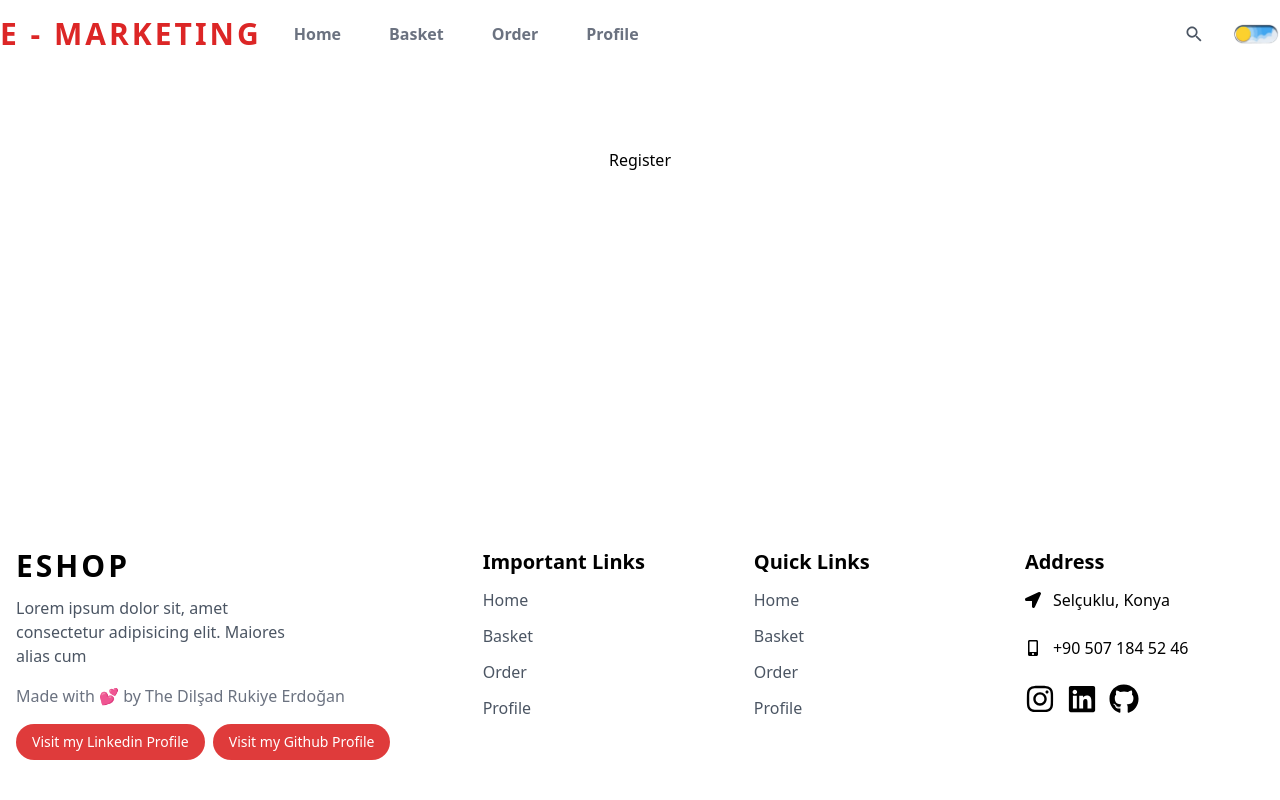
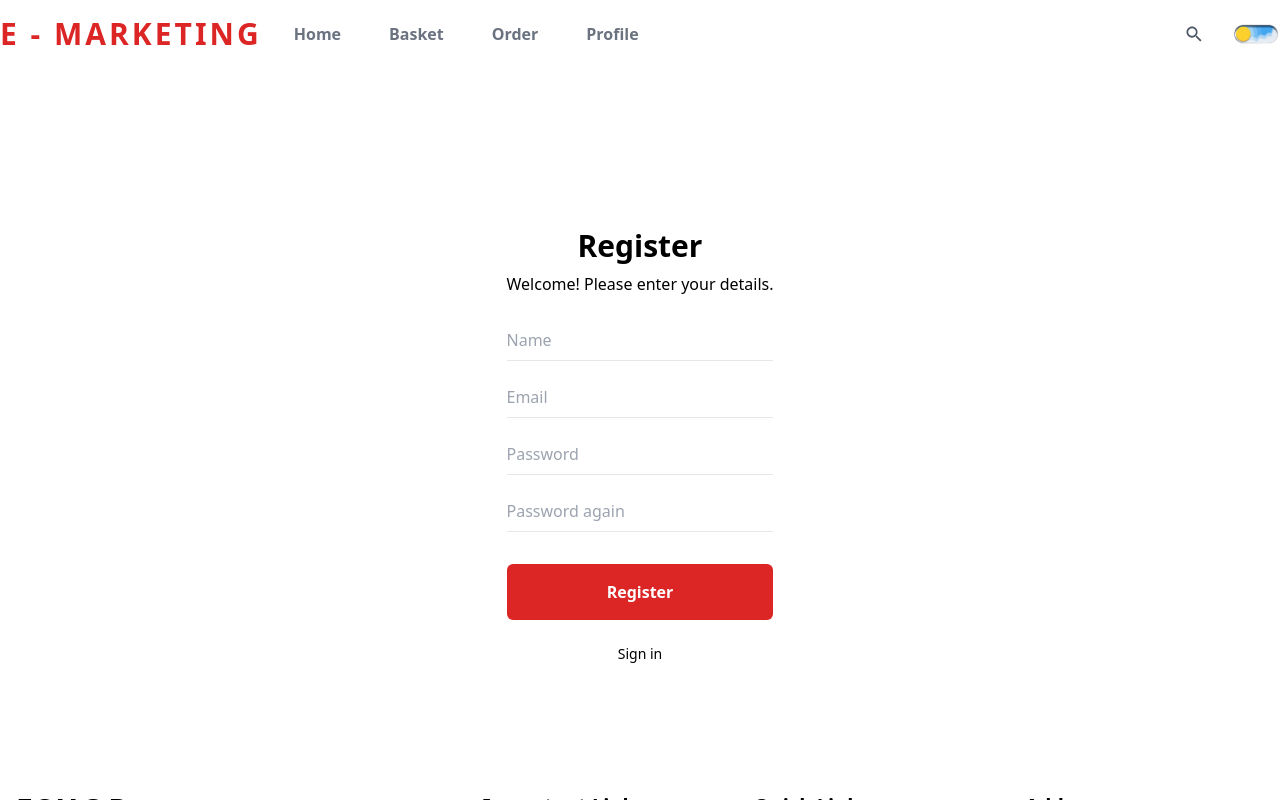
Before and after one commit to dilsad-erdogan/e-marketing-web-site, a React (Vite) app in the folder client/: page /profile in a window 1280 px wide. Both pictures are taken after a click on the element "Dont have a account? Sign up". Shown: the top 800 px of the page. Built offline with nearby package versions, Linux system fonts and the light colour scheme.

Commit message:
register

```diff
--- a/client/src/components/Profile/Register.jsx
+++ b/client/src/components/Profile/Register.jsx
@@ -1,7 +1,58 @@
+import { useState } from "react";
+import { useNavigate } from "react-router-dom";
+import authServices from "../../services/auth";
 
-const Register = () => {
+const Register = ({ handleSignIn }) => {
+  const [name, setName] = useState('');
+  const [email, setEmail] = useState('');
+  const [password, setPassword] = useState('');
+  const [password2, setPassword2] = useState('');
+  const navigate = useNavigate();
+
+  const handleSubmit = async () => {
+    if(password === password2){
+      try{
+        const userData = { role: "66f7aea0cbacb99bbc267965", name: name, email: email, password: password };
+        await authServices.register(userData);
+        alert('Registration was successful.');
+        navigate('/profile');
+      } catch(error) {
+        alert('Registration was not successful.', error);
+      }
+    } else{
+      alert('Passwords do not match.');
+    }
+  };
+
   return (
-    <div>Register</div>
+    <div className="flex flex-col justify-between p-20">
+      {/* Content */}
+      <div className="w-full flex flex-col max-w-[500px]">
+        {/* Texts */}
+        <div className="w-full flex flex-col mb-2">
+          <h3 className="text-3xl font-semibold mb-2">Register</h3>
+          <p className="text-base mb-2">Welcome! Please enter your details.</p>
+        </div>
+
+        {/* Inputs */}
+        <div className="w-full flex flex-col">
+          <input className='w-full py-2 my-2 bg-transparent border-b outline-none focus:outline-none' type='name' placeholder='Name' value={name} onChange={(e) => {setName(e.target.value)}} />
+          <input className='w-full py-2 my-2 bg-transparent border-b outline-none focus:outline-none' type='email' placeholder='Email' value={email} onChange={(e) => {setEmail(e.target.value)}} />
+          <input className='w-full py-2 my-2 bg-transparent border-b outline-none focus:outline-none' type='password' placeholder='Password' value={password} onChange={(e) => {setPassword(e.target.value)}} />
+          <input className='w-full py-2 my-2 bg-transparent border-b outline-none focus:outline-none' type='password' placeholder='Password again' value={password2} onChange={(e) => {setPassword2(e.target.value)}} />
+        </div>
+
+        {/* Button */}
+        <div className="w-full flex flex-col my-4">
+          <button className='w-full text-white my-2 font-semibold bg-red-600 rounded-md p-4 text-center flex items-center justify-center' onClick={handleSubmit}>Register</button>
+        </div>
+      </div>
+
+      {/* Change register */}
+      <div className="w-full flex flex-col items-center justify-center text-center">
+        <p className='text-sm font-normal' onClick={handleSignIn}>Sign in</p>
+      </div>
+    </div>
   )
 }
 
```
